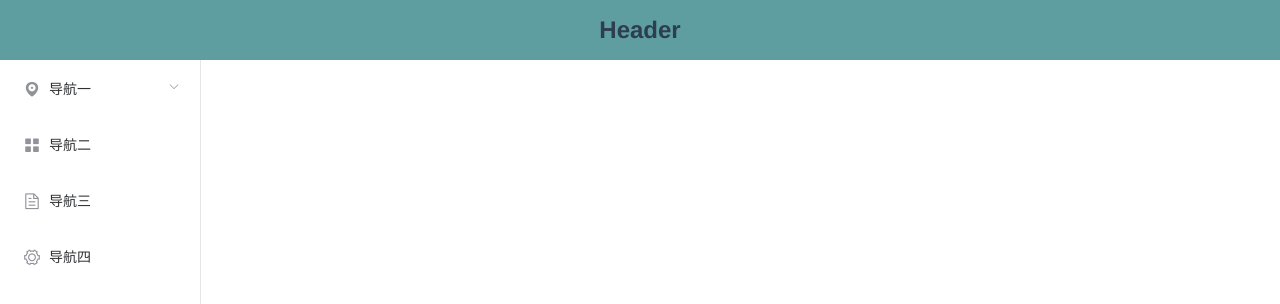
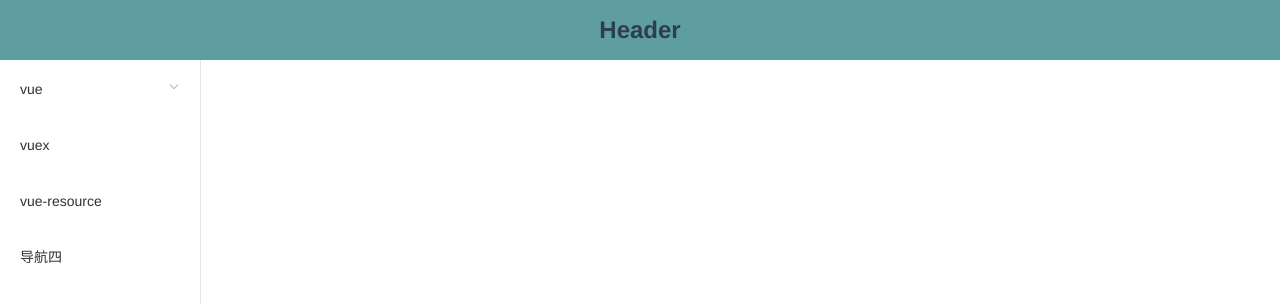
Before and after one commit to lvxiaomei/vue, a Vue app: page / in a window 1280 px wide. Shown: the top 304 px of the page. Built offline with nearby package versions, Linux system fonts and the light colour scheme.

Commit message:
文件位置调整

```diff
--- a/src/components/Home.vue
+++ b/src/components/Home.vue
@@ -18,7 +18,7 @@
                     <template v-for="(item,index) in $router.options.routes" :key="">
                         <el-submenu v-if="!item.leaf" :index="index+''">
                             <template slot="title">
-                                <i :class="item.navIcon"></i>
+                               <!-- <i :class="item.navIcon"></i>-->
                                 <span slot="title">{{ item.name }}</span>
                             </template>
                             <el-menu-item v-for="child in item.children" :index="child.path" :key="child.path">
@@ -26,7 +26,7 @@
                             </el-menu-item>
                         </el-submenu>
                         <el-menu-item v-if="item.leaf" :index="item.children[0].path">
-                            <i :class="item.navIcon"></i>
+                            <!--<i :class="item.navIcon"></i>-->
                             <span slot="title">{{ item.name }}</span>
                         </el-menu-item>
                     </template>
--- a/src/components/nav2/Pages4.vue
+++ /dev/null
@@ -1,21 +0,0 @@
-<template>
-    <div>
-        <div>Pages4</div>
-        <div>这是一个测试文件</div>
-    </div>
-</template>
-
-<script>
-    export default {
-        name:'Pages4',
-        data(){
-            return{
-
-            }
-        }
-    }
-</script>
-
-<style scoped>
-
-</style>
--- a/src/router/index.js
+++ b/src/router/index.js
@@ -1,12 +1,11 @@
 import Vue from 'vue'
 import Router from 'vue-router'
-import Practice from '@/components/Practice'
 import Home from '@/components/Home'
-import Computed from '@/components/nav1/Computed'
-import Array from '@/components/nav1/Array'
-import Vuex from '@/components/nav1/Vuex'
-import Pages4 from '@/components/nav2/Pages4'
-import Pages5 from '@/components/nav3/Pages5'
+import Computed from '@/components/vue/Computed'
+import Array from '@/components/vue/Array'
+import Form from '@/components/vue/Form'
+import Vuex from '@/components/vuex'
+import VueResource from '@/components/vue-resource'
 import Pages6 from '@/components/nav4/Pages6'
 
 Vue.use(Router);
@@ -15,40 +14,40 @@
     routes: [
         {
             path: '/',
-            name: '导航一',
+            name: 'vue',
             component: Home,
-            navIcon:'el-icon-location',
+            /*navIcon:'el-icon-location',*/
             children: [
-                {path: '/computed', name: 'Computed', component: Computed},
-                {path: '/array', name: 'Array', component: Array},
-                {path: '/vuex', name: 'Vuex', component: Vuex}
+                {path: '/computed', name: 'computed', component: Computed},
+                {path: '/array', name: 'array', component: Array},
+                {path: '/form', name: 'form', component: Form}
             ]
         },
         {
             path: '/',
-            name: '导航二',
+            name: 'vuex',
             component: Home,
-            navIcon:'el-icon-menu',
+            /*navIcon:'el-icon-menu',*/
             leaf:true,
             children: [
-                {path: '/pages4', name: 'Pages4', component: Pages4},
+                {path: '/vuex', name: 'vuex', component: Vuex},
             ]
         },
         {
             path: '/',
-            name: '导航三',
+            name: 'vue-resource',
             component: Home,
-            navIcon:'el-icon-document',
+            /*navIcon:'el-icon-document',*/
             leaf:true,
             children: [
-                {path: '/pages5', name: 'Pages5', component: Pages5},
+                {path: '/vue-resource', name: 'vue-resource', component: VueResource},
             ]
         },
         {
             path: '/',
             name: '导航四',
             component: Home,
-            navIcon:'el-icon-setting',
+            /*navIcon:'el-icon-setting',*/
             leaf:true,
             children: [
                 {path: '/pages6', name: 'Pages6', component: Pages6},
```
Also changed, not shown: src/components/vue-resource/Index.vue (renamed from src/components/nav3/Pages5.vue), src/components/vue/Array.vue (renamed from src/components/nav1/Array.vue), src/components/vue/Computed.vue (renamed from src/components/nav1/Computed.vue), src/components/vue/Form.vue (renamed from src/components/Practice.vue), src/components/vuex/Index.vue (renamed from src/components/nav1/Vuex.vue), 2 other files (tests, documents, lock files or other folders).
